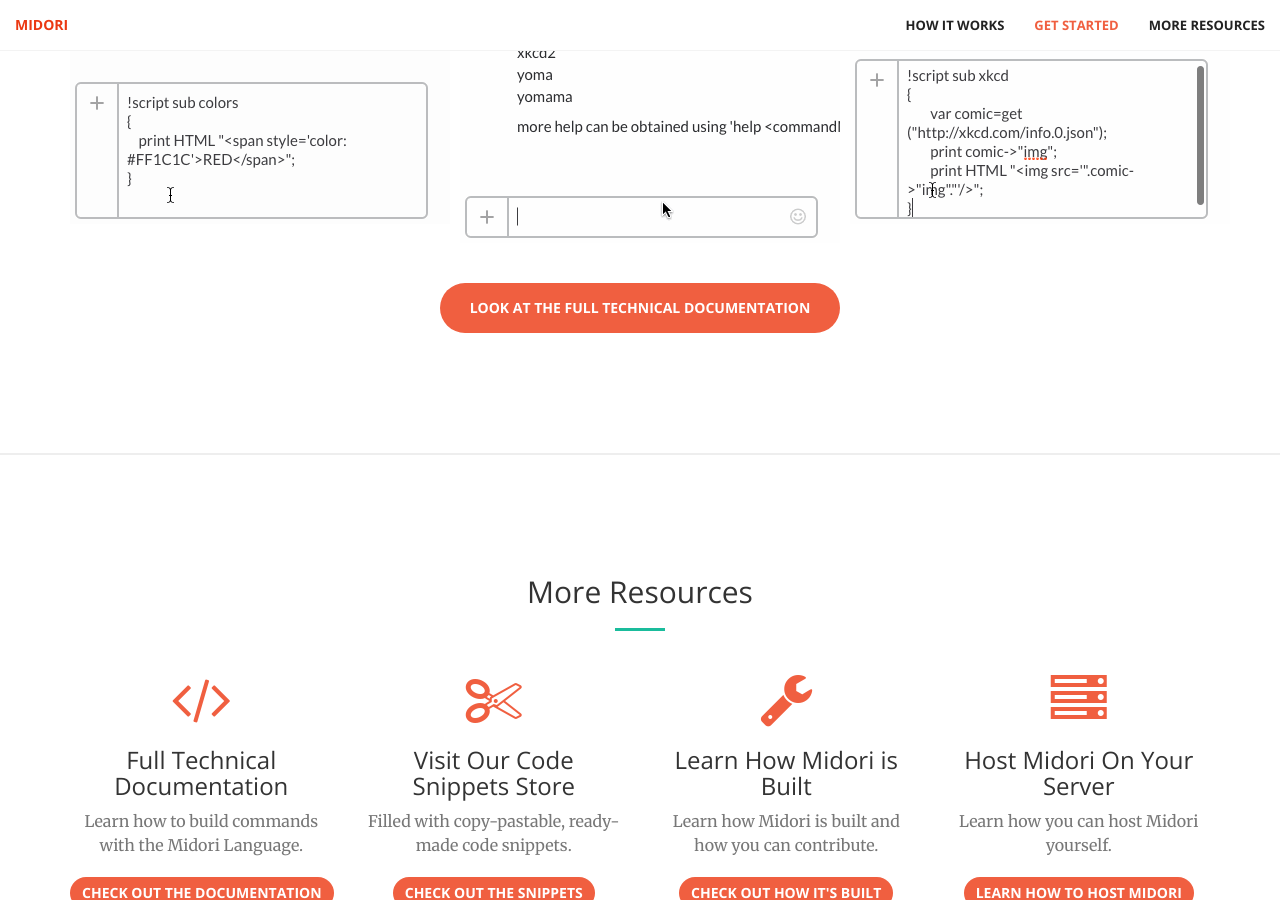
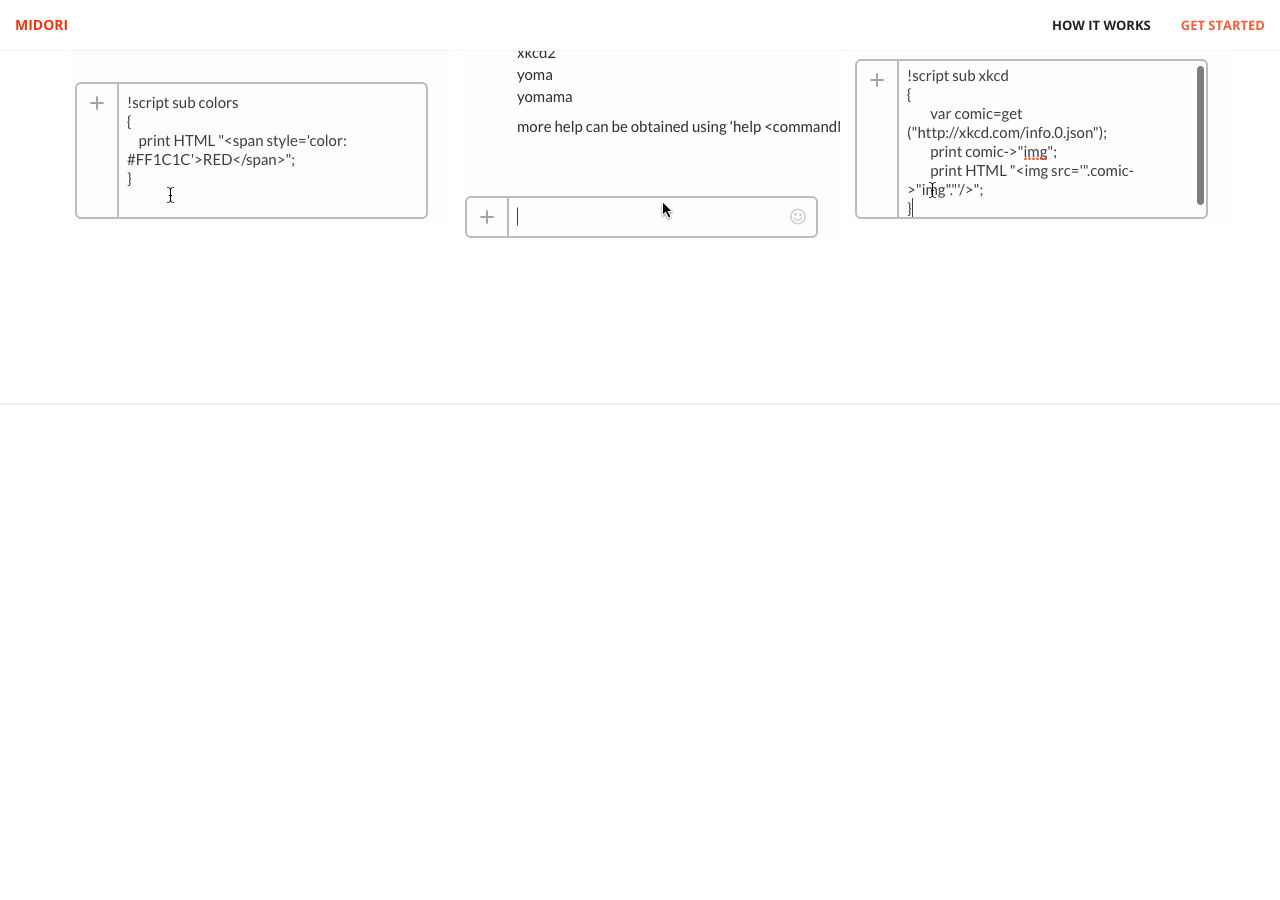
Before and after one commit to midoricorp/midoricorp.github.io, a Jekyll site: the page index.html, which Jekyll copies as it is, in a window 1280 px wide and 900 px high, scrolled down 3238 px. Built offline with Jekyll 4.4.1, drawn with Linux system fonts in a browser that asks for light colours; nearby versions of some CDN libraries; after the commit the page ends 3643 px from its top, so only the background shows below that; some of the changed text lies outside the part shown.

Commit message:
removed broken doc

```diff
--- a/index.html
+++ b/index.html
@@ -65,9 +65,9 @@
                     <li>
                         <a class="page-scroll" href="#getstarted">GET STARTED</a>
                     </li>
-                    <li>
+                    <!-- <li>
                         <a class="page-scroll" href="#resources">MORE RESOURCES</a>
-                    </li>
+                    </li> -->
                 </ul>
             </div>
             <!-- /.navbar-collapse -->
@@ -85,15 +85,15 @@
             <p class="light subline">Midori is a multi-platform chat bot that allows you to build commands on the fly right in the chat box.</p>
             <br><br>
             <div class="row">
-            <div class="col-lg-4 text-center">
+            <div class="col-lg-12 text-center">
                 <a href="#works" class="btn btn-primary btn-xl page-scroll">Find Out More</a>
             </div>
-            <div class="col-lg-4 text-center">
+            <!-- <div class="col-lg-4 text-center">
                 <h3>Or</h3>
-            </div>
-            <div class="col-lg-4 text-center">
+            </div> -->
+            <!-- <div class="col-lg-4 text-center">
                 <a href="https://midori-community.herokuapp.com/" class="btn btn-primary btn-xl page-scroll">Join the Community</a>
-            </div>
+            </div> -->
         </div>
     </header>
      <section id="works">
@@ -199,15 +199,15 @@
             </div>
             <br>
             <br>
-            <div class="row">
+            <!-- <div class="row">
                 <div class="col-lg-12 text-center">
                     <a href="/documentation" class="btn btn-primary btn-xl page-scroll">Look at the Full Technical Documentation</a>
                 </div>
-            </div>
+            </div> -->
         </div>
     </section>
     <hr class="normal">
-    <section id="resources">
+    <!-- <section id="resources">
         <div class="container">
             <div class="row">
                 <div class="col-lg-12 text-center">
@@ -272,7 +272,7 @@
                 </div>
             </div>
         </div>
-    </aside>
+    </aside> -->
     <script>
         console.log("%c ♥ want to help? Join us! -->"+"%c tinyurl.com", "font-family: Helvetica; font-style: bold; font-size: 2em; color: #c0392b", "font-family: Helvetica; font-style: bold; font-size: 2em; color: #3498db");
     </script>
```
